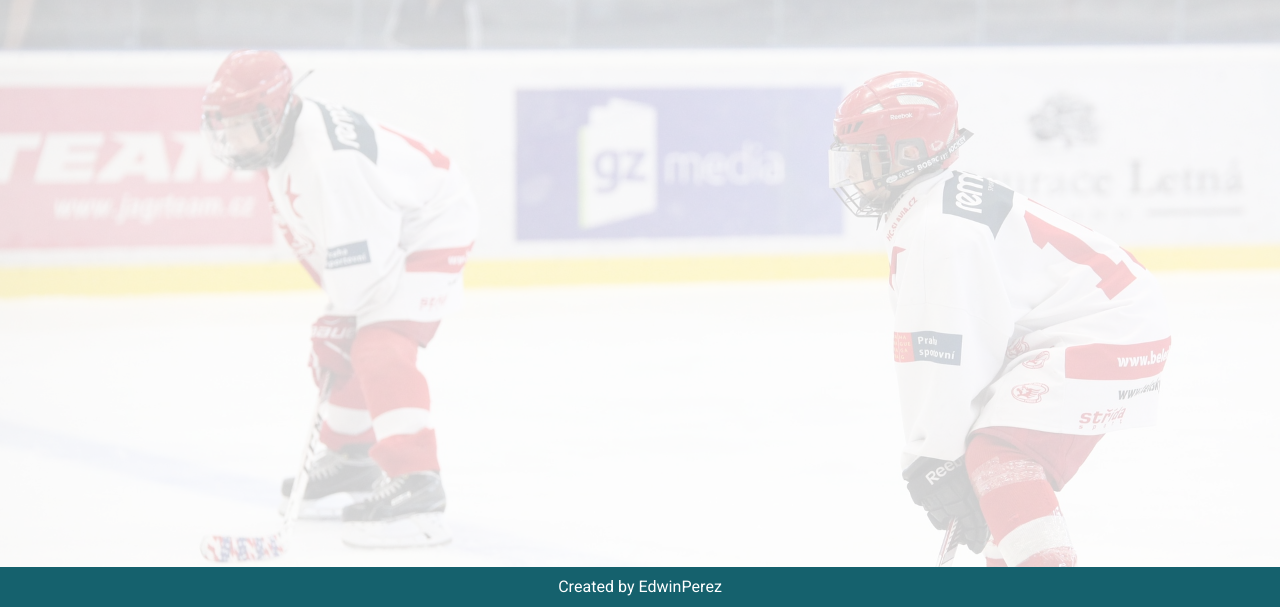
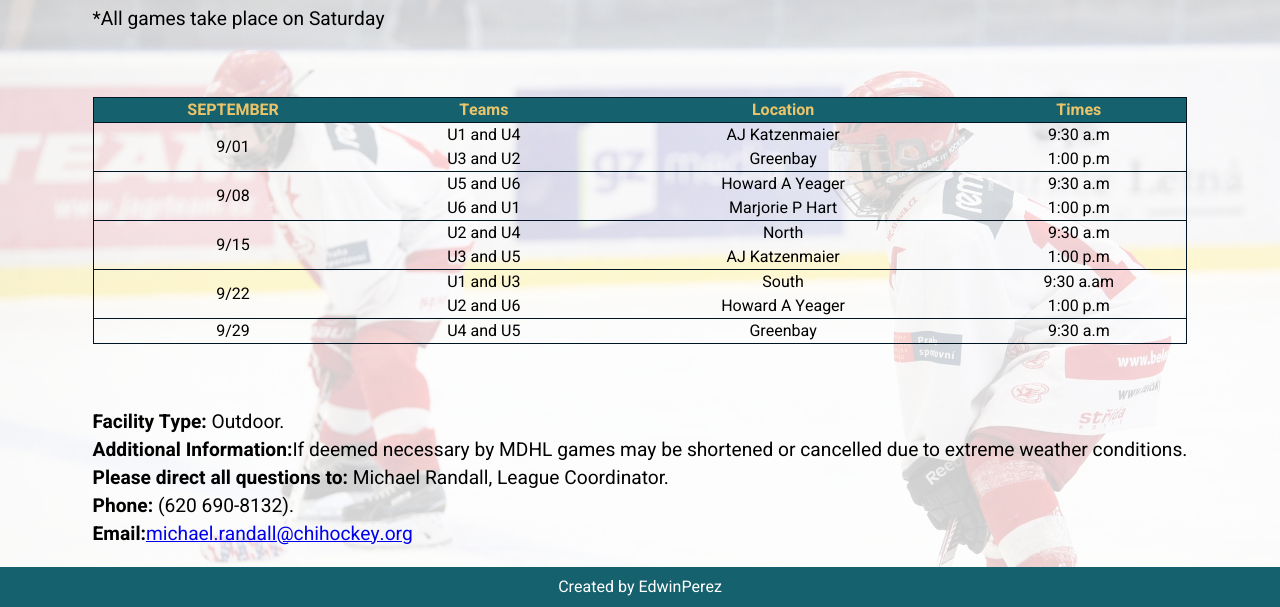
Before and after one commit to edwingpe/MDHL_Perez, a plain HTML site: page game_info.html in a window 1280 px wide. Shown: the part 193-800 px from the top of the page. Drawn offline with Linux system fonts and the light colour scheme.

Commit message:
Game-Info terminado

```diff
--- a/assets/css/styles.css
+++ b/assets/css/styles.css
@@ -53,10 +53,6 @@ main {
     background-image: url(/assets/images/hockey_1.jpg);
 }
 
-#main-about{
-    background-image: url(/assets/images/hockey_2.jpg);
-}
-
 #main-contact{
     background-image: url(/assets/images/design2_image1.jpg);
 }
@@ -68,9 +64,6 @@ main {
 #main-rules{
     background-image: url(/assets/images/design1_image1.jpg);
 }
-
-
-
 
 main .box,
 .box-about,
@@ -129,71 +122,105 @@ main .box,
     font-size: 1.2rem;
     font-weight: 400;
 }
-/*
-.main-about {
-    height: 90vh;
+
+
+/* //////////////////////////////////////////////////////
+            ABOUT CSS
+////////////////////////////////////////////////////////*/
+
+#main-about{
     background-image: url(/assets/images/hockey_2.jpg);
-    background-size: cover;
-    background-position: center;
 }
 
-.main-contact {
-    height: 70vh;
-    background-image: url(/assets/images/hockey_3.jpg);
-    background-size: cover;
-    background-position: center;
-
+.about-info{
+    display: flex;
+    gap: 6rem;
 }
 
-.information {
-    margin: auto;
-    height: 100%;
-    width: 100%;
+.about-info > article {
+    display: flex;
+    flex-direction: column;
 }
 
-.card {
+.about-info h3 {
     text-align: center;
-    background-color: rgb(255,255,255,0.7);
-    height: 100%;
-
+    font-size: 2rem;
+    text-transform: uppercase;
+    color: #15616D;
 }
 
-.card-img,
-.card-information{
-    display: inline-block;
-    vertical-align: middle;
-    text-align: start;
-    margin: 0 3rem;
+.about-info  p {
+    text-align: justify;
+    border: 3px solid #15616D;
+    font-size: 1.2rem;
+    padding: 2rem;
+    width: 400px;
+    height:400px;
 }
 
-.card-information > article {
-    margin: 5rem 2rem;
+.about-info p:hover{
+    background-color: #15616D;
 }
 
-.card-information > .article-about {
-    margin: 0.8rem 2rem;
+
+/* //////////////////////////////////////////////////////
+            CONTACT CSS
+////////////////////////////////////////////////////////*/
+
+.contact-info{
+    border-bottom: 3px solid #E9C46A;
+    padding: 0 6rem;
 }
 
-.card-img > img{
-    width: 250px;
-} */
-
-/* h2 {
-    background-color: black;
-    color:white;
-    padding: 0.5rem;
-    text-align: center;
-    font-size: 1.5rem;
-    text-transform: uppercase;
-} */
-
-/* h3 {
+.contact-info p {
     font-size: 2rem;
+    font-weight: 700;
+    color: #001524;
+    text-shadow: 2px 2px 1px#E9C46A;
 }
 
-p {
-    font-size: 1.5rem;
-} */
+
+/* //////////////////////////////////////////////////////
+            GAME INFO CSS
+////////////////////////////////////////////////////////*/
+
+.table-head h1{
+    font-size: 3rem;
+    color: #001524;
+    text-shadow: 2px 2px 1px#E9C46A;
+}
+
+.table-head p,
+.table-footer p{
+    font-size: 1.2rem;
+}
+
+.game-info{
+    display: flex;
+    flex-direction: column;
+    gap: 4rem;
+}
+
+table {
+    border: 1px solid black;
+    border-top-right-radius: 15px;
+    border-top-left-radius: 15px;
+    text-align: center;
+    border-collapse: collapse;
+}
+table th {
+    background-color: #15616D;
+    color: #E9C46A;
+}
+
+tr {
+    border: 1px solid #001524;
+}
+
+p > span {
+    font-weight: 700;
+}
+
 
 footer {
     display: flex;
--- a/game_info.html
+++ b/game_info.html
@@ -24,12 +24,64 @@
     </header>
     <main id="main-game">
         <div class="box-game">
-
+            <div class="game-info">
+                <div class="table-head">
+                    <h1>Mighty Ducks Hockey League</h1>
+                    <p>Fall Schedule</p>
+                    <p>*All games take place on Saturday</p>
+                </div>
+                <table id="table-game">
+                    <thead>
+                        <tr>
+                            <th>SEPTEMBER</th>
+                            <th>Teams</th>
+                            <th>Location</th>
+                            <th>Times</th>
+                        </tr>
+                    </thead>
+                    <tbody>
+                        <tr>
+                            <td>9/01</td>
+                            <td>U1 and U4<br>U3 and U2</td>
+                            <td>AJ Katzenmaier<br>Greenbay</td>
+                            <td>9:30 a.m<br>1:00 p.m</td>
+                        </tr>
+                        <tr>
+                            <td>9/08</td>
+                            <td>U5 and U6 <br>U6 and U1</td>
+                            <td>Howard A Yeager <br> Marjorie P Hart</td>
+                            <td>9:30 a.m <br>1:00 p.m</td>
+                        </tr>
+                        <tr>
+                            <td>9/15</td>
+                            <td>U2 and U4 <br>U3 and U5</td>
+                            <td>North <br>AJ Katzenmaier</td>
+                            <td>9:30 a.m <br>1:00 p.m</td>
+                        </tr>
+                        <tr>
+                            <td>9/22</td>
+                            <td>U1 and U3 <br>U2 and U6</td>
+                            <td>South <br>Howard A Yeager</td>
+                            <td>9:30 a.am <br>1:00 p.m</td>
+                        </tr>
+                        <tr>
+                            <td>9/29</td>
+                            <td>U4 and U5</td>
+                            <td>Greenbay</td>
+                            <td>9:30 a.m</td>
+                        </tr>
+                    </tbody>
+                </table>
+                <div class="table-footer">
+                    <p><span>Facility Type:</span> Outdoor.</p>
+                    <p><span>Additional Information:</span>If deemed necessary by MDHL games may be shortened or cancelled due to extreme weather conditions.</p>
+                    <p><span>Please direct all questions to:</span> Michael Randall, League Coordinator.</p>
+                    <p><span>Phone: </span>(620 690-8132).</p>
+                    <p><span>Email:</span><a href="mailto:michael.randall@chihockey.org" target="_blank">michael.randall@chihockey.org</a></p>
+                </div>
+            </div>
         </div>
-
     </main>
-
-
     <footer>
         <p>Created by EdwinPerez</p>
      </footer>
```
Also changed, not shown: about_MDHL.html (+16 -1 lines), contact.html (+4 -26 lines).
